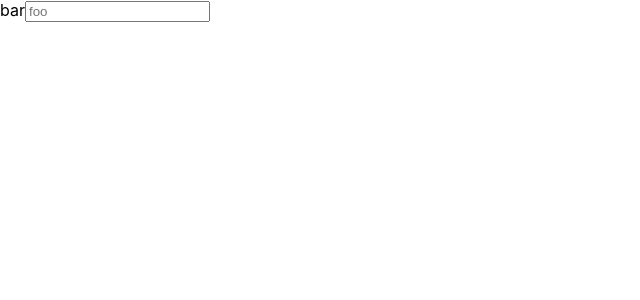
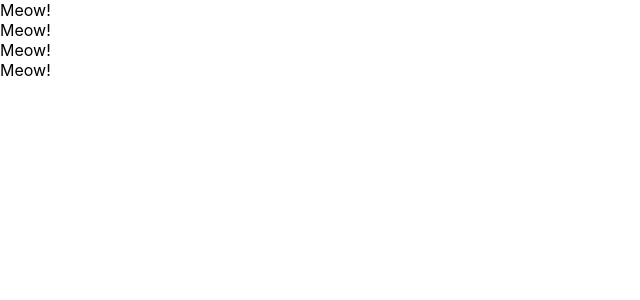
Before and after one commit to shun915a/udemy-react-redux-crud-application, a React (Create React App) app: page / in a window 1280 px wide. Shown: the top 300 px of the page, without its empty margins (0-640 px from the left). Built offline with nearby package versions, Linux system fonts and the light colour scheme.

Commit message:
create class component and functional component

```diff
--- a/src/App.js
+++ b/src/App.js
@@ -1,14 +1,30 @@
+import { div } from 'prelude-ls';
 import React, { Component } from 'react';
 
-class App extends Component {
-  render() {
-    return (
-      <React.Fragment>
-        <label htmlFor="bar">bar</label>
-        <input type="text" placeholder="foo" onClick={() => {console.log("I am clicked")}} />
-      </React.Fragment>
-    );
-  }
+// class App extends Component {
+//   render() {
+//     return (
+//       <React.Fragment>
+//         <label htmlFor="bar">bar</label>
+//         <input type="text" placeholder="foo" onClick={() => {console.log("I am clicked")}} />
+//       </React.Fragment>
+//     );
+//   }
+// }
+
+const App = () => {
+  return (
+    <div>
+      <Cat />
+      <Cat />
+      <Cat />
+      <Cat />
+    </div>
+  )
+}
+
+const Cat = () => {
+  return <div>Meow!</div>
 }
 
 export default App;
```
